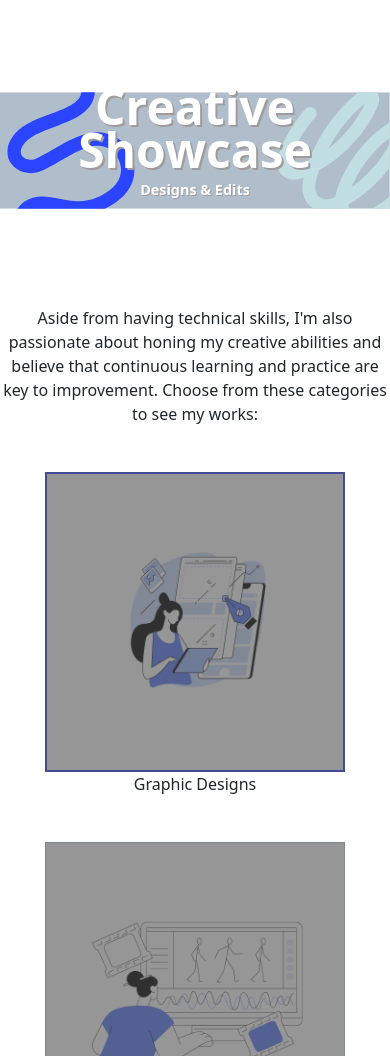
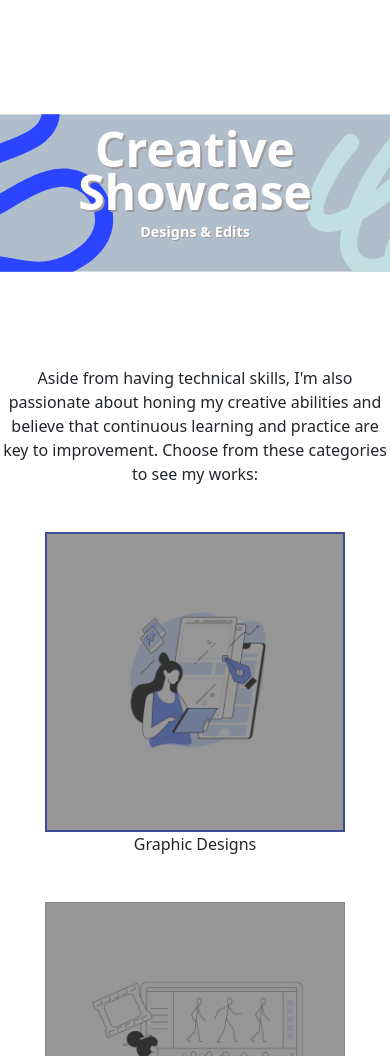
Before and after one commit to cxali/cxali.github.io, a plain HTML site: page index.html in a window 390 px wide. Shown: the part 1885-2941 px from the top of the page. Drawn offline with nearby package versions, Linux system fonts and the light colour scheme.

Commit message:
Update style.css
Updated the height of the creative bg section and changed the padding of the design short intro.

```diff
--- a/resources/css/style.css
+++ b/resources/css/style.css
@@ -387,8 +387,12 @@ footer {
     }
 
     .creative-bg {
-        height: 25vh;
+        height: 35vh;
         animation: none;
+    }
+
+    .design-short-intro {
+        padding: 25px 0 0 0;
     }
 
     .designs-button-section {
```
